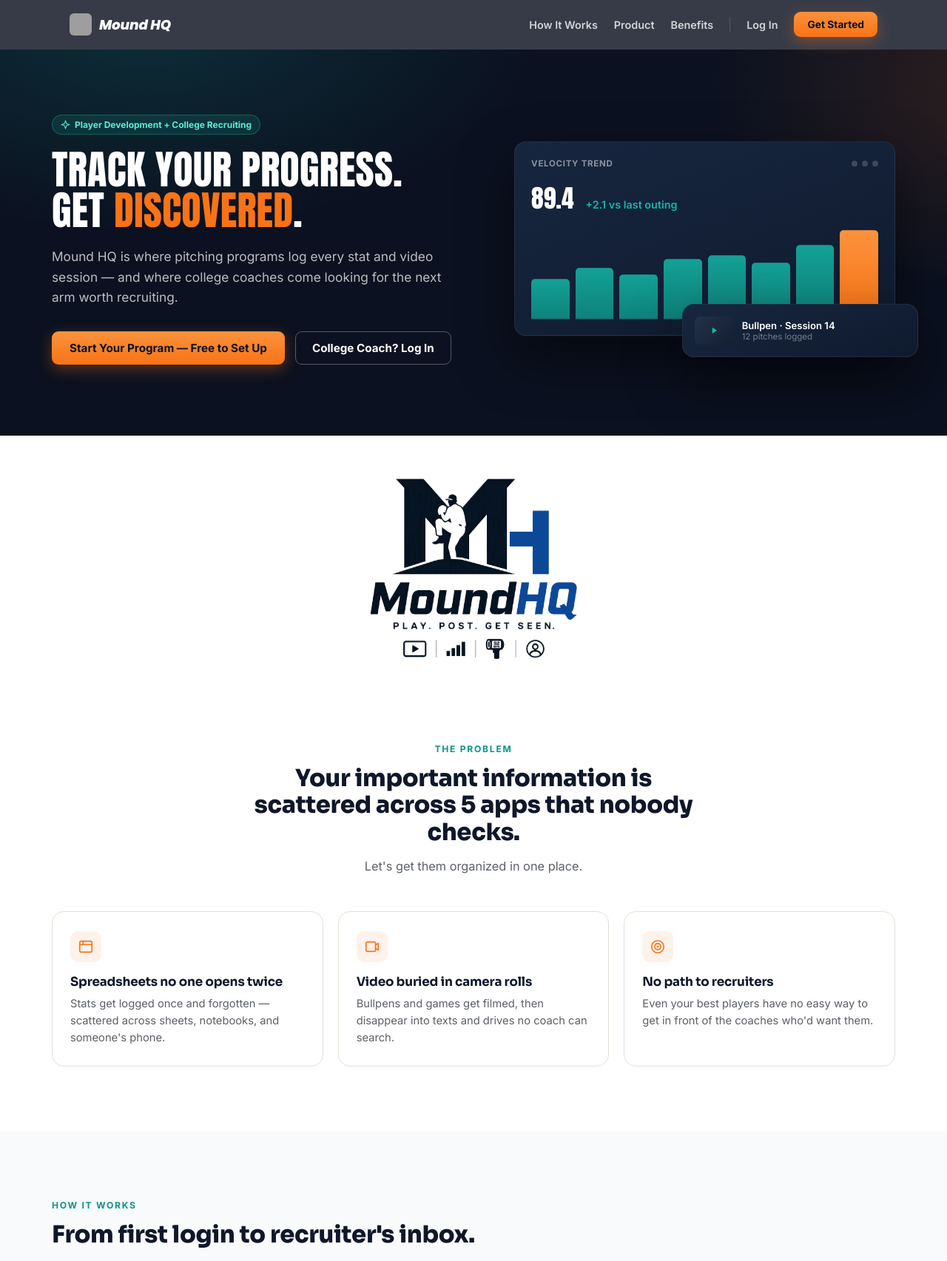
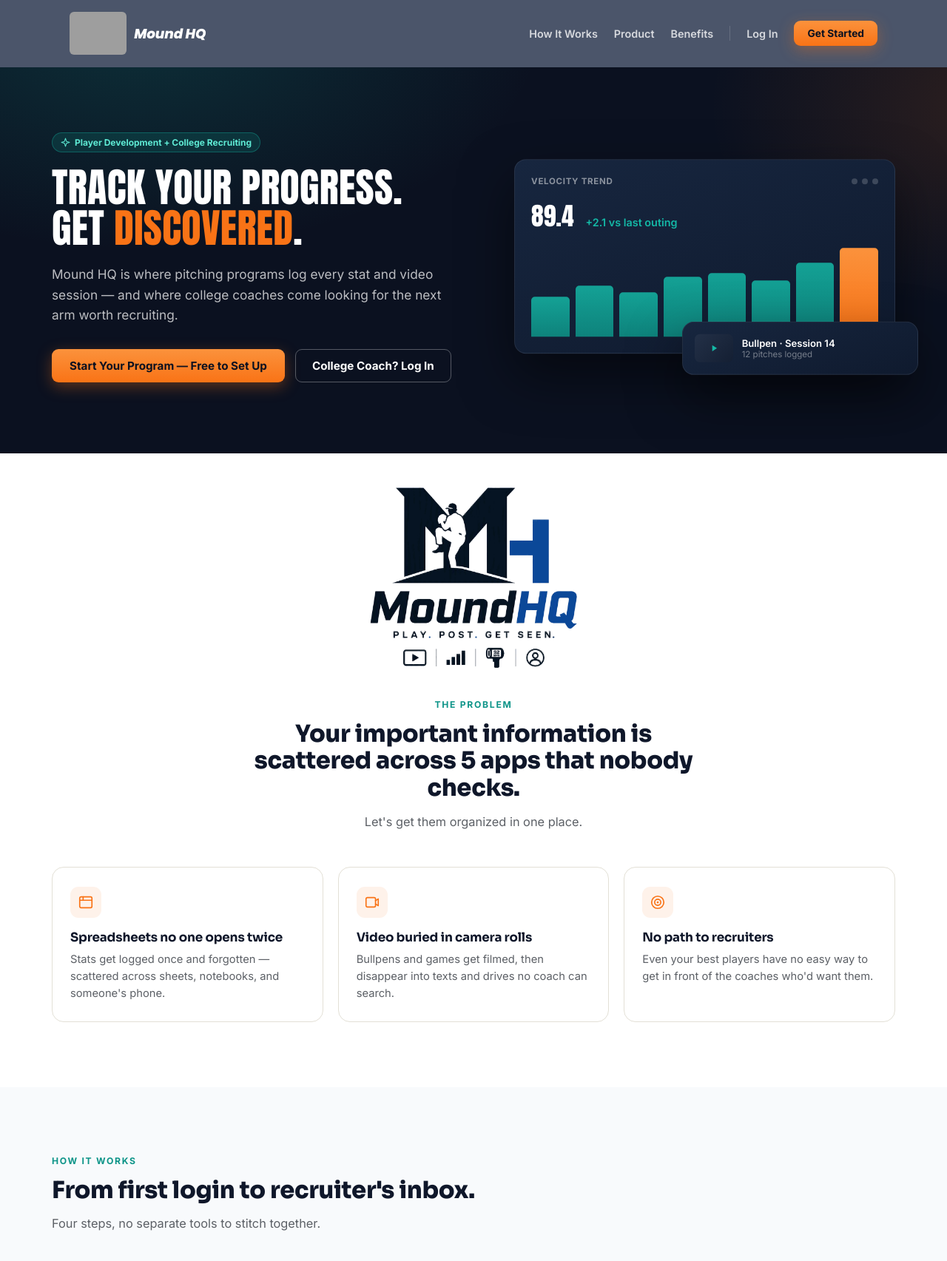
Before and after one commit to rinterdonatos/pitching-tracker-template, a Flask app: page / in a window 1280 px wide. Shown: the top 1705 px of the page at 74% size. Run offline with Flask 3, Linux system fonts and the light colour scheme; some libraries are stand-ins or nearby versions; grey boxes are pictures that could not be loaded.

Commit message:
Fix the landing page's own header, which I'd missed earlier: lighten its dark bar, and fix its logo (was forced into a squished 30x30 square, now sized properly at 58px with correct aspect ratio). Also fix the same squished-square bug on the coach portal, signup flow, and legal-page headers. Tighten the gap between the new logo band and the Problem section.

```diff
--- a/static/css/style.css
+++ b/static/css/style.css
@@ -1335,7 +1335,7 @@ table.data-table a:hover { color: var(--phx-blue-dark); }
   font-size: 1.15rem;
 }
 
-.coach-brand img { height: 34px; width: 34px; border-radius: 50%; }
+.coach-brand img { height: 40px; width: auto; border-radius: 6px; }
 
 .coach-nav {
   margin-left: auto;
@@ -1614,14 +1614,14 @@ table.data-table a:hover { color: var(--phx-blue-dark); }
   position: sticky;
   top: 0;
   z-index: 50;
-  background: rgba(11, 17, 32, 0.82);
+  background: rgba(46, 58, 82, 0.86);
   backdrop-filter: blur(10px) saturate(140%);
   -webkit-backdrop-filter: blur(10px) saturate(140%);
   border-bottom: 1px solid transparent;
   transition: background 0.25s ease, box-shadow 0.25s ease, border-color 0.25s ease;
 }
 .landing-header.scrolled {
-  background: rgba(11, 17, 32, 0.97);
+  background: rgba(46, 58, 82, 0.97);
   box-shadow: 0 8px 24px rgba(0, 0, 0, 0.25);
   border-bottom-color: rgba(255, 255, 255, 0.08);
 }
@@ -1646,7 +1646,7 @@ table.data-table a:hover { color: var(--phx-blue-dark); }
   font-size: 1.15rem;
   letter-spacing: -0.01em;
 }
-.landing-brand img { height: 30px; width: 30px; border-radius: 6px; }
+.landing-brand img { height: 58px; width: auto; border-radius: 6px; }
 .landing-nav-links { display: flex; align-items: center; gap: 22px; }
 .landing-nav-links a.nav-link,
 .landing-nav-links a.nav-log-in {
@@ -2025,7 +2025,7 @@ table.data-table a:hover { color: var(--phx-blue-dark); }
   font-size: 1.1rem;
   letter-spacing: -0.01em;
 }
-.signup-brand img { height: 30px; width: 30px; border-radius: 6px; }
+.signup-brand img { height: 38px; width: auto; border-radius: 6px; }
 .signup-topbar-link { color: var(--phx-gray); text-decoration: none; font-size: 0.88rem; font-weight: 600; }
 .signup-topbar-link a { color: var(--phx-blue); text-decoration: none; font-weight: 700; }
 .signup-topbar-link a:hover { text-decoration: underline; }
@@ -2185,7 +2185,7 @@ table.data-table a:hover { color: var(--phx-blue-dark); }
   border-bottom: 1px solid var(--phx-border);
   background: var(--phx-white);
 }
-.legal-header img { height: 32px; width: 32px; }
+.legal-header img { height: 38px; width: auto; }
 .legal-header span { font-family: var(--font-wordmark); font-weight: 800; font-style: italic; font-size: 1.1rem; color: var(--phx-blue); }
 
 .legal-wrap {
--- a/templates/landing.html
+++ b/templates/landing.html
@@ -107,14 +107,14 @@
   </section>
 
   <!-- Brand -->
-  <section class="landing-section" style="padding:48px 24px 8px;">
+  <section class="landing-section" style="padding:36px 24px 0;">
     <div class="section-inner reveal" style="text-align:center;">
       <img class="landing-brand-logo" src="{{ static_url('img/full-logo.png') }}" alt="{{ platform_name }} - Play. Post. Get Seen.">
     </div>
   </section>
 
   <!-- Problem -->
-  <section class="landing-section">
+  <section class="landing-section" style="padding-top:24px;">
     <div class="section-inner">
       <div class="section-head center reveal">
         <span class="eyebrow">The Problem</span>
```
